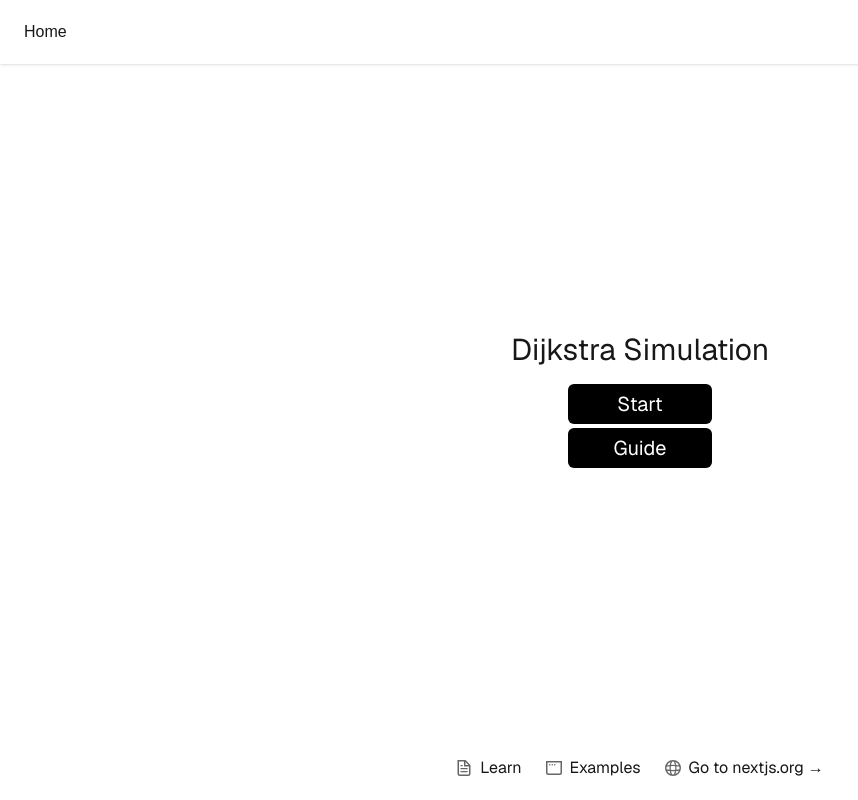
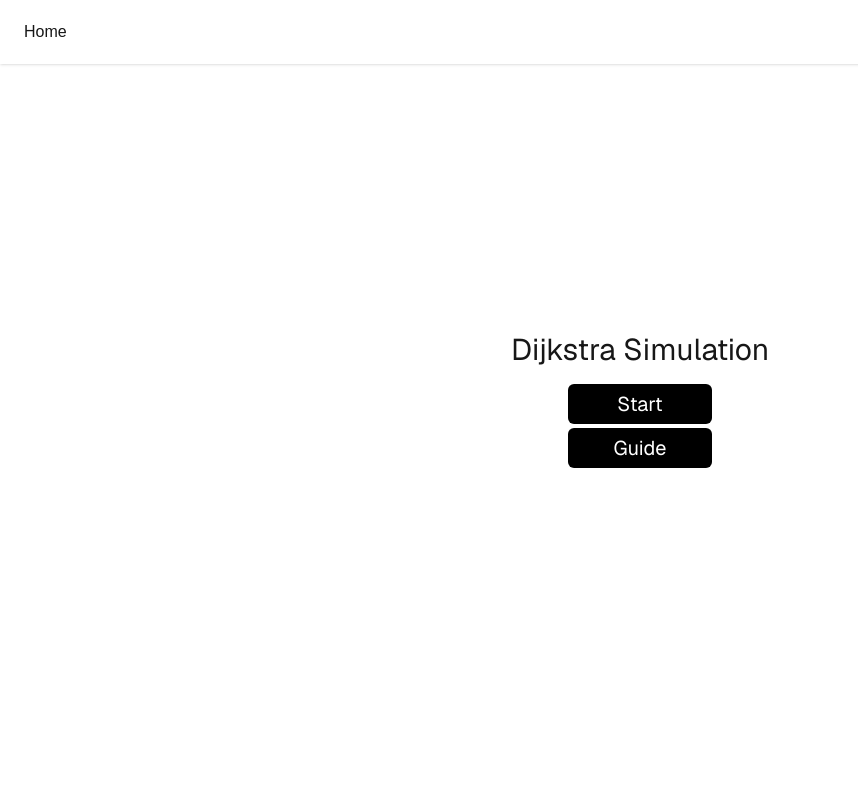
Before and after one commit to DetectiveGot/Dijkstra-Simulation2, a Next.js app: page / in a window 1280 px wide. Shown: the whole page, without its empty margins (0-858 px from the left). Built offline with nearby package versions, Linux system fonts and the light colour scheme.

Commit message:
graph setting

```diff
--- a/package.json
+++ b/package.json
@@ -10,6 +10,7 @@
   },
   "dependencies": {
     "@radix-ui/react-checkbox": "^1.3.3",
+    "@radix-ui/react-icons": "^1.3.2",
     "@radix-ui/react-slider": "^1.3.6",
     "class-variance-authority": "^0.7.1",
     "clsx": "^2.1.1",
--- a/src/app/page.tsx
+++ b/src/app/page.tsx
@@ -12,53 +12,6 @@ export default function Home() {
           <Button variant={"primary"} size={"primary"}>Guide</Button>
         </div>
       </main>
-      <footer className="flex gap-[24px] flex-wrap items-center justify-center">
-        <a
-          className="flex items-center gap-2 hover:underline hover:underline-offset-4"
-          href="https://nextjs.org/learn?utm_source=create-next-app&utm_medium=appdir-template-tw&utm_campaign=create-next-app"
-          target="_blank"
-          rel="noopener noreferrer"
-        >
-          <Image
-            aria-hidden
-            src="/file.svg"
-            alt="File icon"
-            width={16}
-            height={16}
-          />
-          Learn
-        </a>
-        <a
-          className="flex items-center gap-2 hover:underline hover:underline-offset-4"
-          href="https://vercel.com/templates?framework=next.js&utm_source=create-next-app&utm_medium=appdir-template-tw&utm_campaign=create-next-app"
-          target="_blank"
-          rel="noopener noreferrer"
-        >
-          <Image
-            aria-hidden
-            src="/window.svg"
-            alt="Window icon"
-            width={16}
-            height={16}
-          />
-          Examples
-        </a>
-        <a
-          className="flex items-center gap-2 hover:underline hover:underline-offset-4"
-          href="https://nextjs.org?utm_source=create-next-app&utm_medium=appdir-template-tw&utm_campaign=create-next-app"
-          target="_blank"
-          rel="noopener noreferrer"
-        >
-          <Image
-            aria-hidden
-            src="/globe.svg"
-            alt="Globe icon"
-            width={16}
-            height={16}
-          />
-          Go to nextjs.org →
-        </a>
-      </footer>
     </div>
   );
 }
--- /dev/null
+++ b/src/components/graphSetting.tsx
@@ -0,0 +1,76 @@
+"use client";
+import { Card } from "@/ui/card";
+import { Button } from "@/ui/button";
+import { Slider } from "@/ui/slider";
+import { GraphSettingType, Edge } from "@/types/graph";
+import { make_edge } from "@/lib/generateGraph";
+import * as React from "react";
+import { Checkbox } from "@/ui/checkbox";
+
+const toGraph = (text: string, directedGraph: boolean) => {
+    const lines = text.trim().split(/\r?\n/);
+    const map = new Map<string, {u: string, v: string, w: number}>();
+    const nodes = new Set<string>();
+    for (let line of lines) {
+        line = line.trim();
+        if(!line) continue;
+        const data = line.trim().split(/[,\s]+/).slice(0, 3);
+        const weight = Number(data[2]);
+        if(!data[0] || !data[1] || isNaN(weight)) continue;
+        if(!directedGraph) if(data[0]>data[1]) [data[0], data[1]] = [data[1], data[0]];
+        const edge = `${data[0]},${data[1]}`;
+        const n_data = {u: data[0], v: data[1], w: weight};
+        if(map.has(edge)) n_data.w = Math.min(n_data.w, map.get(edge)?.w??Infinity);
+        map.set(edge, n_data);
+        nodes.add(data[0]);
+        nodes.add(data[1]);
+    }
+    const sz = nodes.size
+    return {map, sz};
+}
+
+export const GraphSetting = ({setShowGraphSet, graphSetting, setGraphSetting, setGraphEdges}:
+    {
+        setShowGraphSet: React.Dispatch<React.SetStateAction<boolean>>,
+        graphSetting: GraphSettingType,
+        setGraphSetting: React.Dispatch<React.SetStateAction<GraphSettingType>>,
+        setGraphEdges: React.Dispatch<React.SetStateAction<Edge[]>>
+    }) => {
+    const draft = React.useRef<GraphSettingType>({...graphSetting});
+    const textAreaRef = React.useRef<HTMLTextAreaElement>(null);
+    return (
+        <div className="fixed inset-0 w-full h-full flex justify-center items-center">
+            <Card className="w-96 flex flex-col justify-center items-center gap-y-4 p-8 max-h-[80vh] max-w-[80vw]">
+                <h1 className="text-xl font-bold">Graph Setting</h1>
+                <form className="w-full" onSubmit={(e) => {
+                        e.preventDefault();
+                        if(textAreaRef.current) {
+                            const res = toGraph(textAreaRef.current.value, draft.current.DirectedGraph);
+                            const graphEdges: Edge[] = Array.from(res.map.values()).map(({ u, v, w }) => make_edge(u, v, w));
+                            if(res.sz<=30){
+                                setGraphEdges(graphEdges);
+                                setGraphSetting({...draft.current });
+                                setShowGraphSet(false);
+                            }
+                        }
+                }}>
+                    <div className="w-full space-y-3">
+                        <Checkbox title={"Directed Graph"} onCheckedChange={(v) => draft.current.DirectedGraph = Boolean(v)}/>
+                        <Slider min={500} max={5000} step={500} defaultValue={[graphSetting.SPEED]} onValueChange={(ar) => draft.current.SPEED = ar[0]} title={"Speed (ms)"}/>
+                        <div className="h-auto w-auto">
+                            <label htmlFor="startNode" className="text-sm">Start Node: </label>
+                            <input onChange={(e) => draft.current.START_NODE = e.target.value} id="startNode" type='text' className="shadow border border-stone-800 rounded-sm w-full"/>
+                        </div>
+                        <div className="h-auto w-auto">
+                            <label htmlFor="endNode" className="text-sm">End Node: </label>
+                            <input onChange={(e) => draft.current.TARGET_NODE = e.target.value} id="endNode" type='text' className="shadow border border-stone-800 rounded-sm w-full"/>
+                        </div>
+                        <textarea ref={textAreaRef} className="block w-full min-h-20 shadow max-h-72 border border-b-stone-800 rounded-md"></textarea>
+                    </div>
+                    <Button variant={"primary"} size={"lg"} type="submit" className="w-full mt-4">Apply</Button>
+                </form>
+                <p className="text-xs text-stone-400">Note: There must be no more than 30 unique nodes. Make sure start and end nodes are correct.</p>
+            </Card>
+        </div>
+    );
+}
--- a/src/components/setting.tsx
+++ b/src/components/setting.tsx
@@ -2,15 +2,15 @@
 import { Card } from "@/ui/card";
 import { Button } from "@/ui/button";
 import { Slider } from "@/ui/slider";
-import { PhysicSetting } from "@/types/graph";
+import { PhysicSettingType } from "@/types/graph";
 import { useState, useEffect } from "react";
 
-export const GraphSetting = ({init, onApply}:{init: PhysicSetting, onApply: (next: PhysicSetting) => void}) => {
-  const [draft, setDraft] = useState<PhysicSetting>(init);
-  const setField = (key: keyof PhysicSetting) => (arr: number[]) => setDraft((d) => ({ ...d, [key]: arr[0] }));
+export const PhysicSettings = ({init, onApply}:{init: PhysicSettingType, onApply: (next: PhysicSettingType) => void}) => {
+  const [draft, setDraft] = useState<PhysicSettingType>(init);
+  const setField = (key: keyof PhysicSettingType) => (arr: number[]) => setDraft((d) => ({ ...d, [key]: arr[0] }));
   return (
       <div className="fixed inset-0 w-full h-full flex justify-center items-center">
-        <Card className="w-96 flex flex-col justify-center items-center gap-y-4 p-6 max-h-[80vh] max-w-[80vw]">
+        <Card className="w-96 flex flex-col justify-center items-center gap-y-4 p-8 max-h-[80vh] max-w-[80vw]">
           <h1 className="text-xl font-bold">Physics Setting</h1>
           <form className="w-full" onSubmit={(e) => {
             e.preventDefault();
--- a/src/lib/generateGraph.ts
+++ b/src/lib/generateGraph.ts
@@ -5,7 +5,7 @@ export const getRandom = (l: number, r: number) => {
     return l + Math.floor(Math.random()*(r-l+1));
 }
 
-const make_edge = (u: number, v: number, w: number) => {
+export const make_edge = (u: string, v: string, w: number) => {
     const res = {
         u: String(u),
         v: String(v),
@@ -36,12 +36,12 @@ export const generateRandomGraph = (N: number, M: number): Edge[] => {
         deg[v]--;
         if(deg[v]==1) pq.push(v);
         if(u>v) [u, v] = [v, u];
-        result.push(make_edge(u, v, getRandom(1, 1000)));
+        result.push(make_edge(String(u), String(v), getRandom(1, 1000)));
         mp.add(`${u},${v}`);
     })
     let u = pq.top()!; pq.pop();
     let v = pq.top()!; pq.pop();
-    result.push(make_edge(u, v, getRandom(1, 1000)));
+    result.push(make_edge(String(u), String(v), getRandom(1, 1000)));
     if(u<v) mp.add(`${u},${v}`);
     else mp.add(`${v},${u}`);
 
@@ -52,7 +52,7 @@ export const generateRandomGraph = (N: number, M: number): Edge[] => {
         v = getRandom(u+1, N-1);
         ++it;
         if(mp.has(`${u},${v}`)) continue;
-        result.push(make_edge(u, v, getRandom(1, 1000)));
+        result.push(make_edge(String(u), String(v), getRandom(1, 1000)));
         mp.add(`${u},${v}`);
     }
     // console.log(result);
--- a/src/ui/card.tsx
+++ b/src/ui/card.tsx
@@ -3,7 +3,7 @@ import { cn } from "@/lib/utils";
 import React, { Children, forwardRef } from "react";
 
 const cardVariants = cva(
-    "shadow z-50 rounded-2xl",
+    "shadow z-50 rounded-2xl bg-white",
     {
         variants: {
             variant: {
--- /dev/null
+++ b/src/ui/checkbox.tsx
@@ -0,0 +1,25 @@
+'use client'
+import { cn } from "@/lib/utils";
+import * as CheckboxPrimitive from "@radix-ui/react-checkbox";
+import { CheckIcon } from "@radix-ui/react-icons";
+import * as React from "react";
+
+type CheckboxProps = React.ComponentPropsWithoutRef<typeof CheckboxPrimitive.Root>;
+type CheckboxRef = React.ElementRef<typeof CheckboxPrimitive.Root>;
+
+export const Checkbox = React.forwardRef<CheckboxRef, CheckboxProps>(
+    ({className, title, ...props}, ref) => {
+        const [isChecked, setIsChecked] = React.useState(true);
+        return (
+            <div className="h-auto w-auto">
+                <label className="text-sm leading-none">{title}: </label>
+                <CheckboxPrimitive.Root ref={ref} className={cn("inline-flex justify-center items-center h-4 w-4 overflow-hidden rounded-sm border align-middle border-stone-800 data-[state=checked]:bg-black", className)} {...props}>
+                    <CheckboxPrimitive.Indicator>
+                        <CheckIcon className="h-4 w-4 text-white"/>
+                    </CheckboxPrimitive.Indicator>
+                </CheckboxPrimitive.Root>
+            </div>
+        )
+    }
+);
+Checkbox.displayName = "Checkbox";
```
Also changed, not shown: src/app/simulation/page.tsx (+26 -17 lines), src/types/graph.ts (+8 -1 lines), 1 other file (tests, documents, lock files or other folders).
